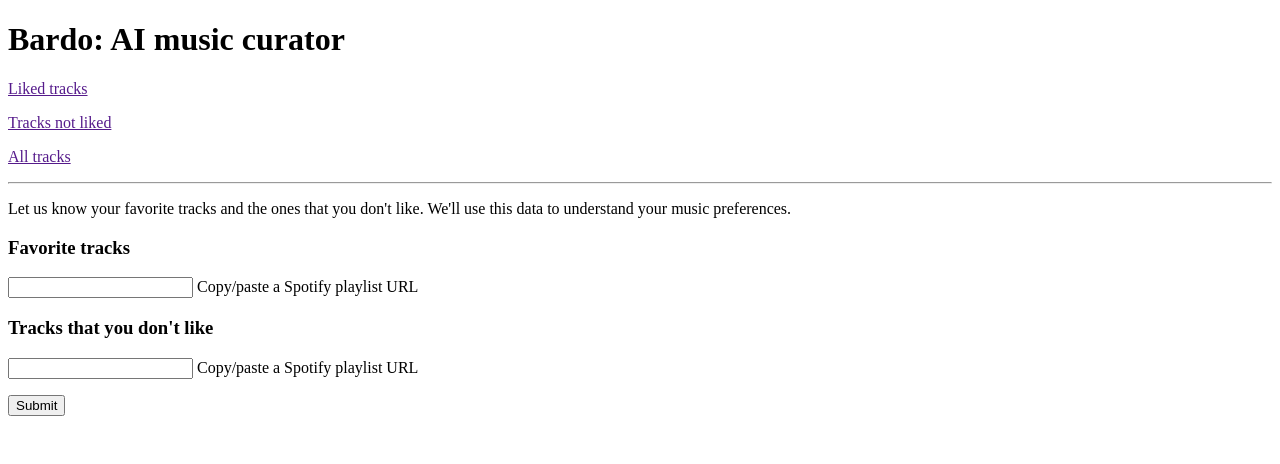
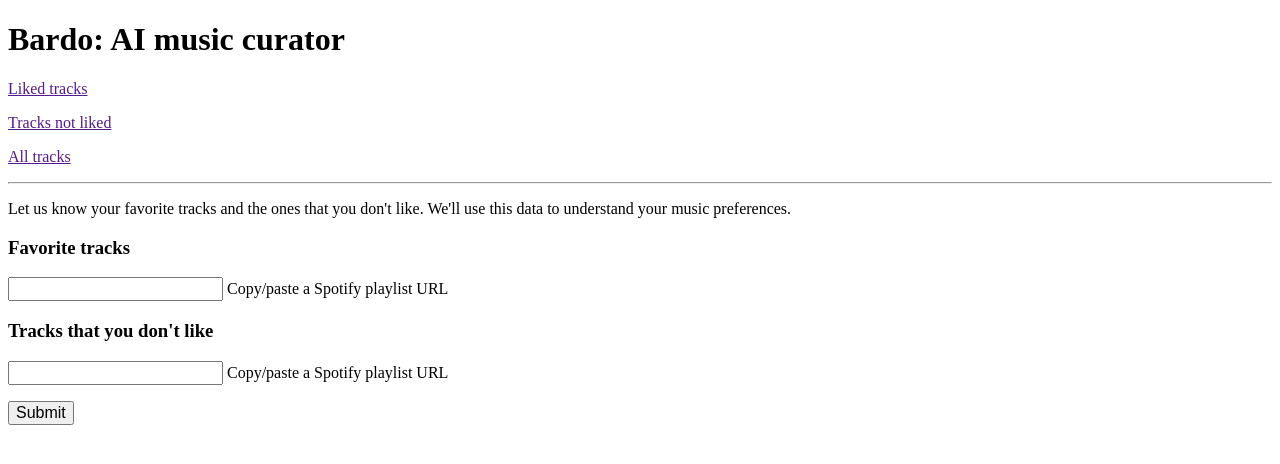
Before and after one commit to lgaleana/bardo, a Flask app: template templates/profile.html in a window 1280 px wide. Shown: the top 464 px of the page. Run offline with Flask 2, Linux system fonts and the light colour scheme; the template is opened without the code that fills it, so the values that code supplies are empty; parts of the project's set-up code (start-up, migrations or seed data) failed here and were passed over.

Commit message:
Styled inputs

```diff
--- a/server.py
+++ b/server.py
@@ -116,7 +116,7 @@ def profile():
         post_auth = 'profile'
         return redirect(f'https://accounts.spotify.com/authorize?client_id={CLIENT_ID}&response_type=code&redirect_uri={url_for("spotify_auth", _external=True)}&scope=playlist-modify-public playlist-modify-private')
     else:
-      rulr = url_for('rate_recommendations')
+      rurl = url_for('rate_recommendations')
       return redirect(f'{rurl}?bardo-id={bardo_id}&redirect-uri=profile')
   else:
     iurl =url_for('identify')
--- a/templates/identify.html
+++ b/templates/identify.html
@@ -4,6 +4,11 @@
   <meta charset="utf-8">
   <title>Bardo: AI music curator</title>
   <meta name="description" content="Using AI to discover new music">
+  <style>
+  input {
+    font-size: 16px;
+  }
+  </style>
 </head>
 <body>
   <script>
--- a/templates/playlist-selection.html
+++ b/templates/playlist-selection.html
@@ -4,6 +4,11 @@
   <meta charset="utf-8">
   <title>Bardo: AI music curator</title>
   <meta name="description" content="Using AI to discover new music">
+  <style>
+    input[type="submit"] {
+      font-size: 16px;
+    }
+  </style>
 </head>
 <body>
   <h1>Bardo: AI music curator</h1>
--- a/templates/profile.html
+++ b/templates/profile.html
@@ -4,6 +4,11 @@
   <meta charset="utf-8">
   <title>Bardo: AI music curator</title>
   <meta name="description" content="Using AI to discover new music">
+  <style>
+    input {
+      font-size: 16px;
+    }
+  </style>
 </head>
 <body>
   <h1>Bardo: AI music curator</h1>
--- a/templates/rate-recommendations.html
+++ b/templates/rate-recommendations.html
@@ -4,6 +4,11 @@
   <meta charset="utf-8">
   <title>Bardo: AI music curator</title>
   <meta name="description" content="Using AI to discover new music">
+  <style>
+    input[type="submit"] {
+      font-size: 16px;
+    }
+  </style>
 </head>
 <body>
   <script>
```
